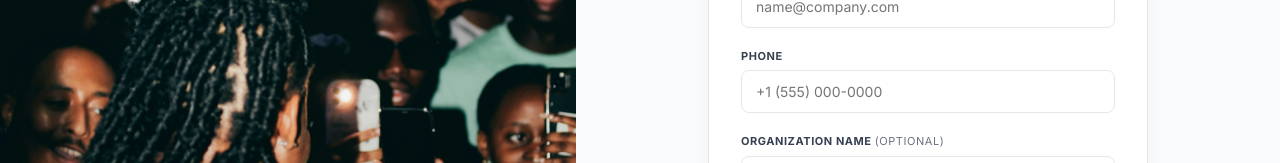
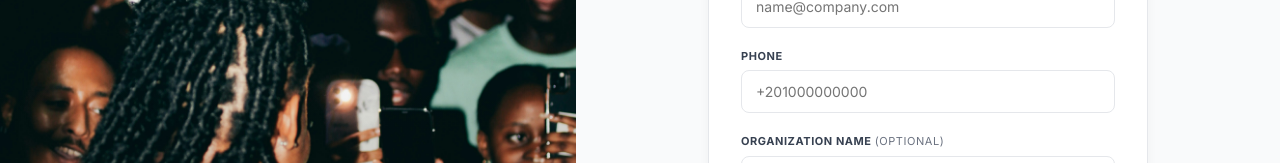
Before and after one commit to abdahmed22/EventTicketingPlatform, an Angular app in the folder client/: page /register/organizer in a window 1280 px wide. Shown: the part 445-608 px from the top of the page. Built offline with nearby package versions, Linux system fonts and the light colour scheme.

Commit message:
fix: frontend simple  UI bugs

```diff
--- a/client/src/app/components/auth/organizer-application/organizer-application.component.html
+++ b/client/src/app/components/auth/organizer-application/organizer-application.component.html
@@ -70,7 +70,7 @@
 
           <div class="form-field">
             <label for="phone" class="field-label">PHONE</label>
-            <input id="phone" type="tel" autocomplete="tel" placeholder="+1 (555) 000-0000" [formField]="applicationForm.phone" />
+            <input id="phone" type="tel" autocomplete="tel" placeholder="+201000000000" [formField]="applicationForm.phone" />
             @if (applicationForm.phone().touched() && applicationForm.phone().invalid()) {
               @for (error of applicationForm.phone().errors(); track error) {
                 <div class="field-error">{{ error.message }}</div>
--- a/client/src/app/components/events/event-detail/event-detail.component.html
+++ b/client/src/app/components/events/event-detail/event-detail.component.html
@@ -231,7 +231,7 @@
         <form [formRoot]="seatForm">
           <div class="form-field">
             <label for="seatName">Category Name (e.g. VIP, Standard)</label>
-            <input id="seatName" type="text" [formField]="seatForm.name" placeholder="VIP / Regular" />
+            <input id="seatName" type="text" [formField]="seatForm.name" placeholder="VIP / Standard" />
             @if (seatForm.name().touched() && seatForm.name().invalid()) {
               @for (error of seatForm.name().errors(); track error) {
                 <div class="field-error">{{ error.message }}</div>
--- a/client/src/app/components/layout/nav-header/nav-header.component.html
+++ b/client/src/app/components/layout/nav-header/nav-header.component.html
@@ -26,7 +26,7 @@
 
       @if (authService.isAdmin()) {
         <a routerLink="/admin/organizer-applications" routerLinkActive="active" class="nav-item">
-          Admin
+          Organizer Requests
         </a>
         <a routerLink="/admin/venues" routerLinkActive="active" class="nav-item">
           Venue Requests
--- a/client/src/app/components/organizer/my-venues/my-venues.component.html
+++ b/client/src/app/components/organizer/my-venues/my-venues.component.html
@@ -44,7 +44,7 @@
         </div>
 
         <div class="form-field">
-          <label for="venueCapacity">Total Capacity * (> 0)</label>
+          <label for="venueCapacity">Total Capacity *</label>
           <input id="venueCapacity" type="number" [formField]="venueForm.capacity" />
           @if (venueForm.capacity().touched() && venueForm.capacity().invalid()) {
             @for (error of venueForm.capacity().errors(); track error) {
```
